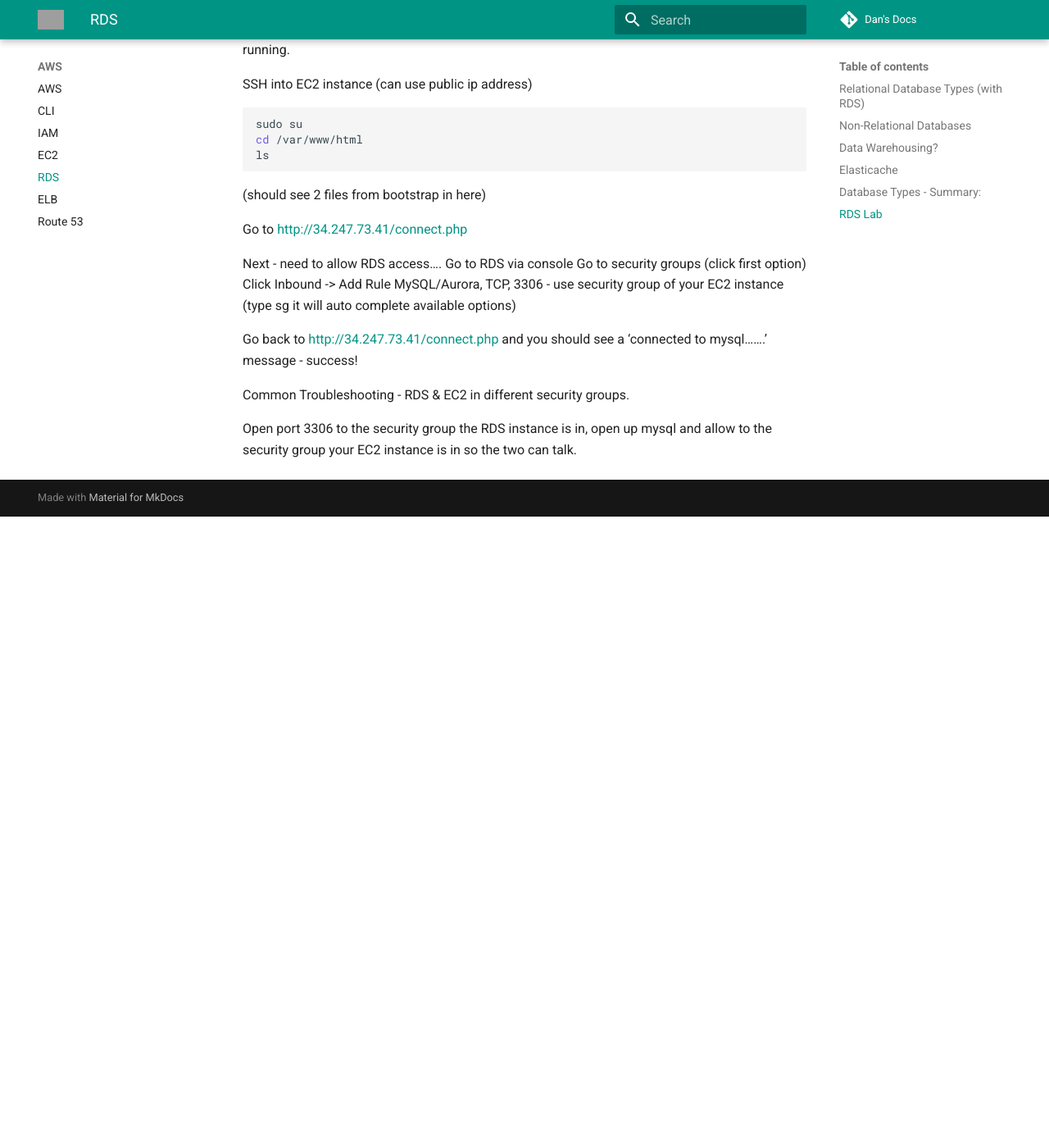
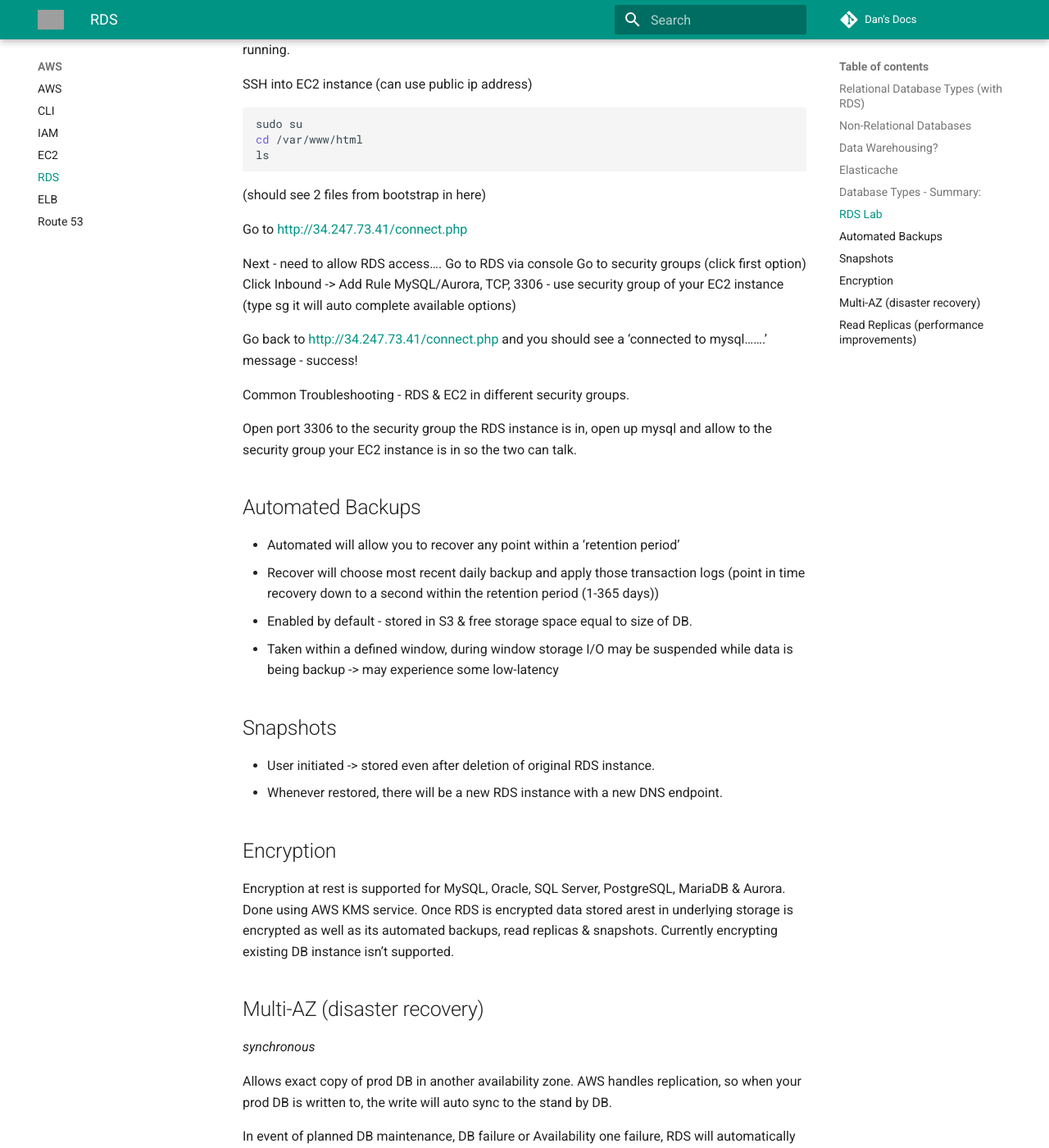
Before and after one commit to dan-mcm/docs, an MkDocs documentation site: the page built from docs/aws/rds.md, in a window 1280 px wide and 1400 px high, scrolled down 2884 px. Shown: the whole window at 82% size. Built offline with MkDocs 1.6.1 and Material for MkDocs 9.7.7, drawn with Linux system fonts in a browser that asks for light colours; comment, search, counter and statistics services are not loaded; before the commit the page ends 3514 px from its top, so only the background shows below that; some of the changed text lies outside the part shown; grey boxes are pictures that could not be loaded.

Commit message:
updated RDS docs

```diff
--- a/docs/aws/rds.md
+++ b/docs/aws/rds.md
@@ -121,3 +121,59 @@
 Common Troubleshooting - RDS & EC2 in different security groups.
 
 Open port 3306 to the security group the RDS instance is in, open up mysql and allow to the security group your EC2 instance is in so the two can talk.
+
+## Automated Backups
+
+* Automated will allow you to recover any point within a 'retention period'
+  * Recover will choose most recent daily backup and apply those transaction logs (point in time recovery down to a second within the retention period (1-365 days))
+* Enabled by default - stored in S3 & free storage space equal to size of DB.
+* Taken within a defined window, during window storage I/O may be suspended while data is being backup -> may experience some low-latency
+
+## Snapshots
+
+* User initiated -> stored even after deletion of original RDS instance.
+* Whenever restored, there will be a new RDS instance with a new DNS endpoint.
+
+## Encryption
+
+Encryption at rest is supported for MySQL, Oracle, SQL Server, PostgreSQL, MariaDB & Aurora. Done using AWS KMS service. Once RDS is encrypted data stored arest in underlying storage is encrypted as well as its automated backups, read replicas & snapshots. Currently encrypting existing DB instance isn't supported.
+
+## Multi-AZ (disaster recovery)
+
+_synchronous_
+
+Allows exact copy of prod DB in another availability zone. AWS handles replication, so when your prod DB is written to, the write will auto sync to the stand by DB.
+
+In event of planned DB maintenance, DB failure or Availability one failure, RDS will automatically failover to the standby so DB operations can resume without admin intervention.
+
+Used only for disaster recovery -> not used for improving performance.
+
+Available on:
+
+* SQL Server
+* Oracle
+* MySQL Server
+* PostgreSQL
+* MariaDB
+* Aurora (enabled by default)
+
+## Read Replicas (performance improvements)
+
+_asynchronous_
+
+* Used for scaling not disaster recovery.
+* Must have auto backups turned on in order to deploy a read replicas
+* You can have up to 5 read replica copies of any DB
+* You can have read replicas of replicas (watch latency)
+* Each read replica will have its own DNS endpoint
+* You can have read replicas that have Multi-AZ
+* You can create read replicas of Multi-AZ source DBs
+* Read replicas can be promoted to be their own DBs, this breaks the replication.
+* You can have a read replica in a second region.
+
+Available on:
+
+* MySQL
+* PostgreSQL
+* MariaDB
+* Aurora
```
Also changed, not shown: 1 other file.
